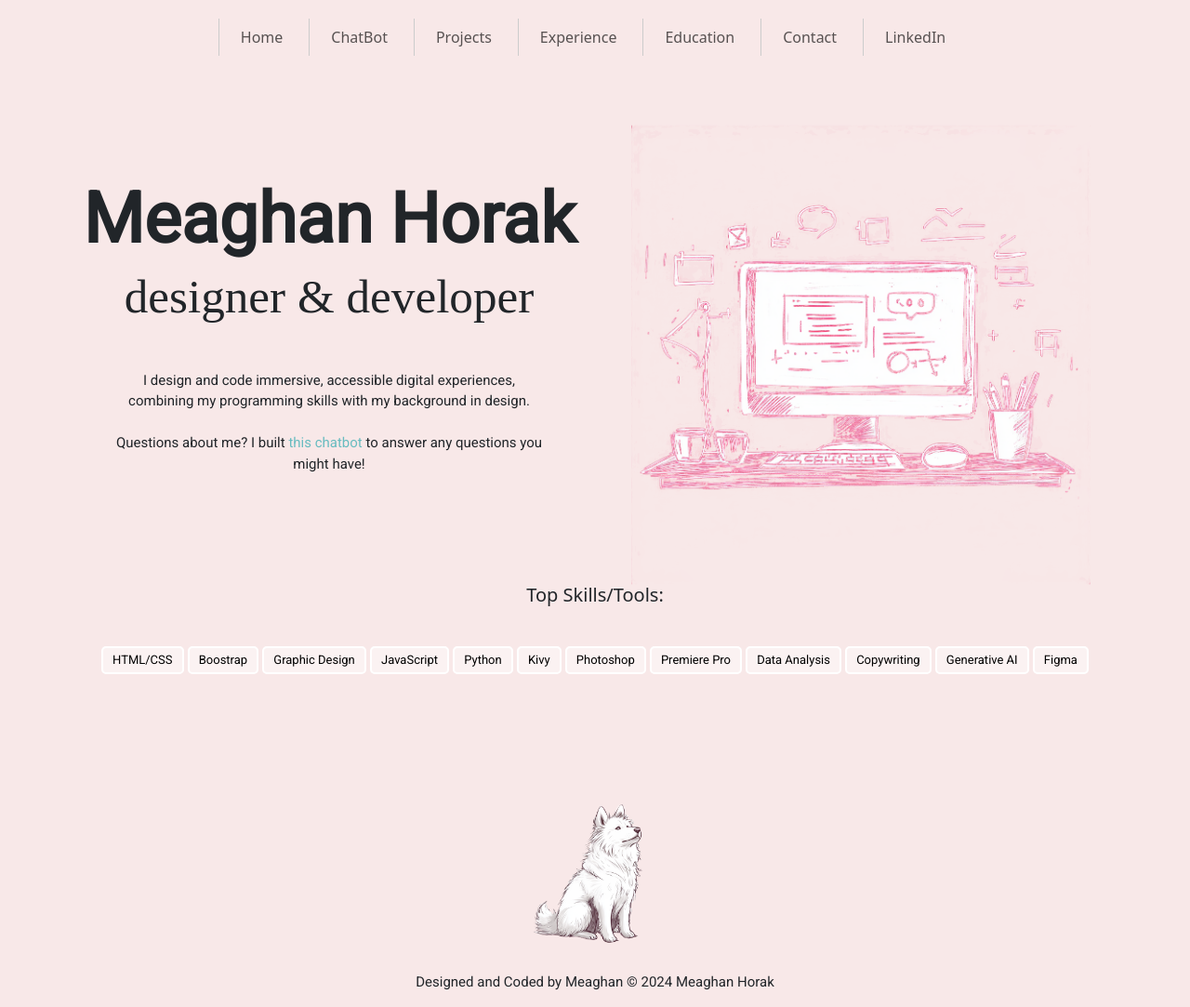
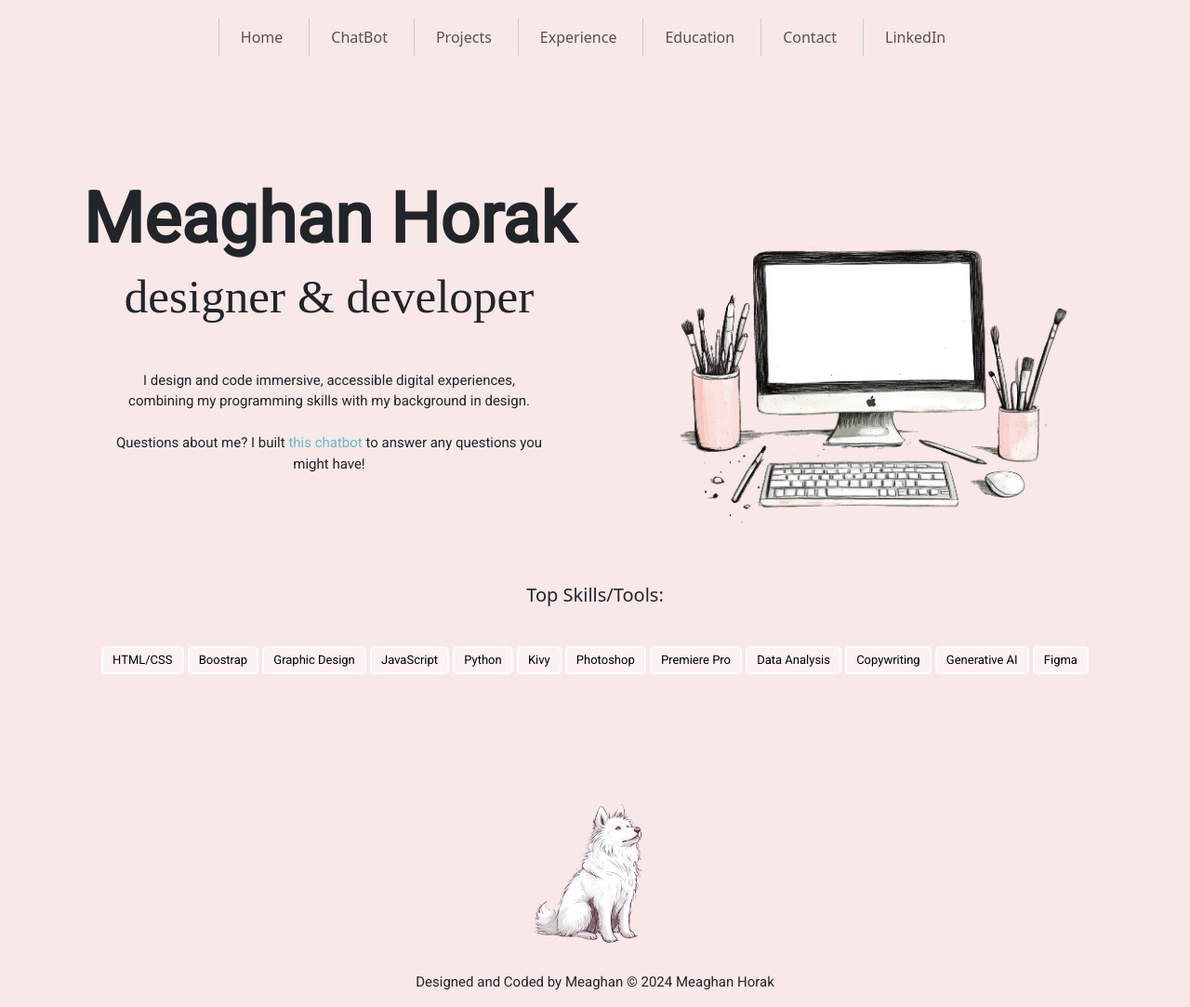
Before and after one commit to mkh7878/portfolio, a Jekyll site: the page built from index.html, in a window 1280 px wide. Shown: the whole page at 93% size. Built offline with Jekyll 4.4.1, drawn with Linux system fonts in a browser that asks for light colours; some web fonts are replaced.

Commit message:
changing image for homepage

```diff
--- a/index.html
+++ b/index.html
@@ -19,7 +19,7 @@ title: Home
 
         </div>
         <div class="col-md-6 col-lg-6 col-sm-12">
-            <img src="/assets/hompage/desktop.png" class="fade-in-text" style="width: 90%; height: auto; padding-top: 15px;">
+            <img src="/assets/index/blackdesktop.png" class="fade-in-text" style="width: 90%; height: auto; padding-top: 15px;">
         </div>
     </div>
     <div class="row">
```
Also changed, not shown: assets/hompage/desktop.png (deleted), assets/index/blackdesktop.png (added), 1 other file.
